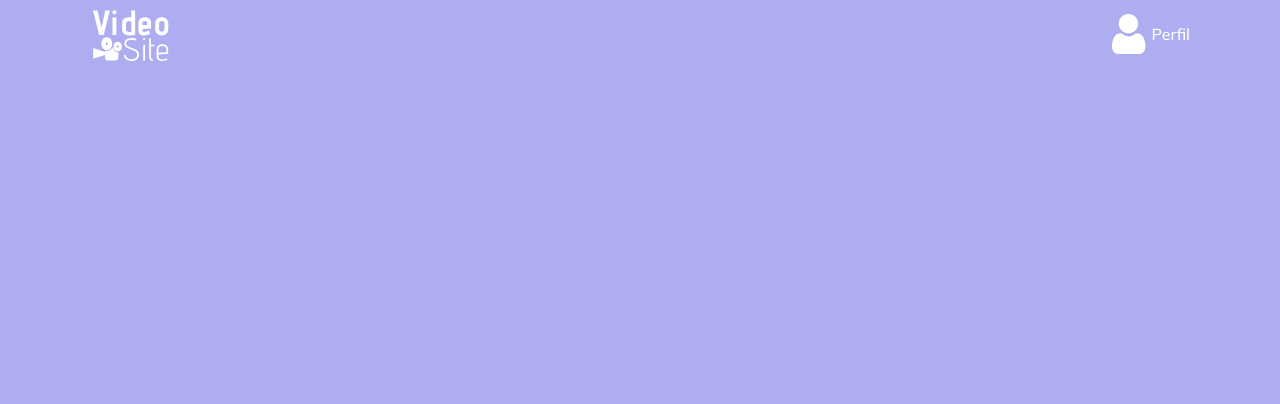
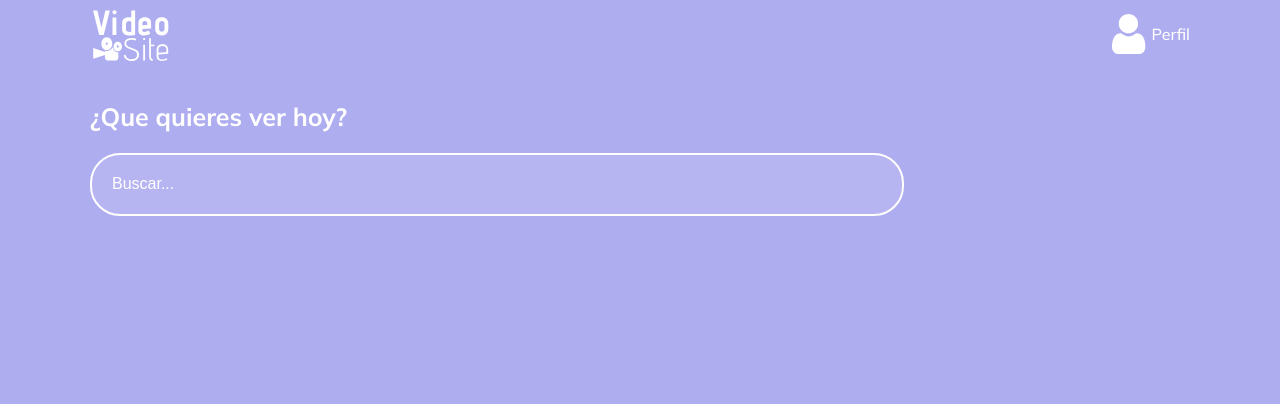
Before and after one commit to YAngelicaAG/VideoSite, a plain HTML site: page html/index.html in a window 1280 px wide. Drawn offline with Linux system fonts and the light colour scheme.

Commit message:
feature firs part of the search

```diff
--- a/css/index.css
+++ b/css/index.css
@@ -12,6 +12,9 @@ body {
   margin: 0 auto;
 }
 
+/********
+  Header
+*********/
 .c-header {
   width: 100%;
   height: 80px;
@@ -68,3 +71,32 @@ body {
 .c-header_menu-link:hover {
   text-decoration: underline;
 }
+
+/********
+  Search
+*********/
+
+.c-search {
+  height: 300px;
+}
+
+.c-search_title {
+  font-size: 25px;
+  color: white;
+}
+
+.c-search_input {
+  width: 70%;
+  height: 19px;
+  padding: 20px;
+  font-size: 16px;
+  color: white;
+  background-color: rgba(255, 255, 255, 0.1);
+  border: 2px solid white;
+  border-radius: 30px;
+  outline: none;
+}
+
+::placeholder {
+  color: white;
+}
--- a/html/index.html
+++ b/html/index.html
@@ -27,5 +27,10 @@
         </div>
       </div>
     </header>
+
+    <section class="o-canvas c-search">
+      <h1 class="c-search_title">¿Que quieres ver hoy?</h1>
+      <input class="c-search_input" type="text" placeholder="Buscar..." name="" id="">
+    </section>
 </body>
 </html>
```
